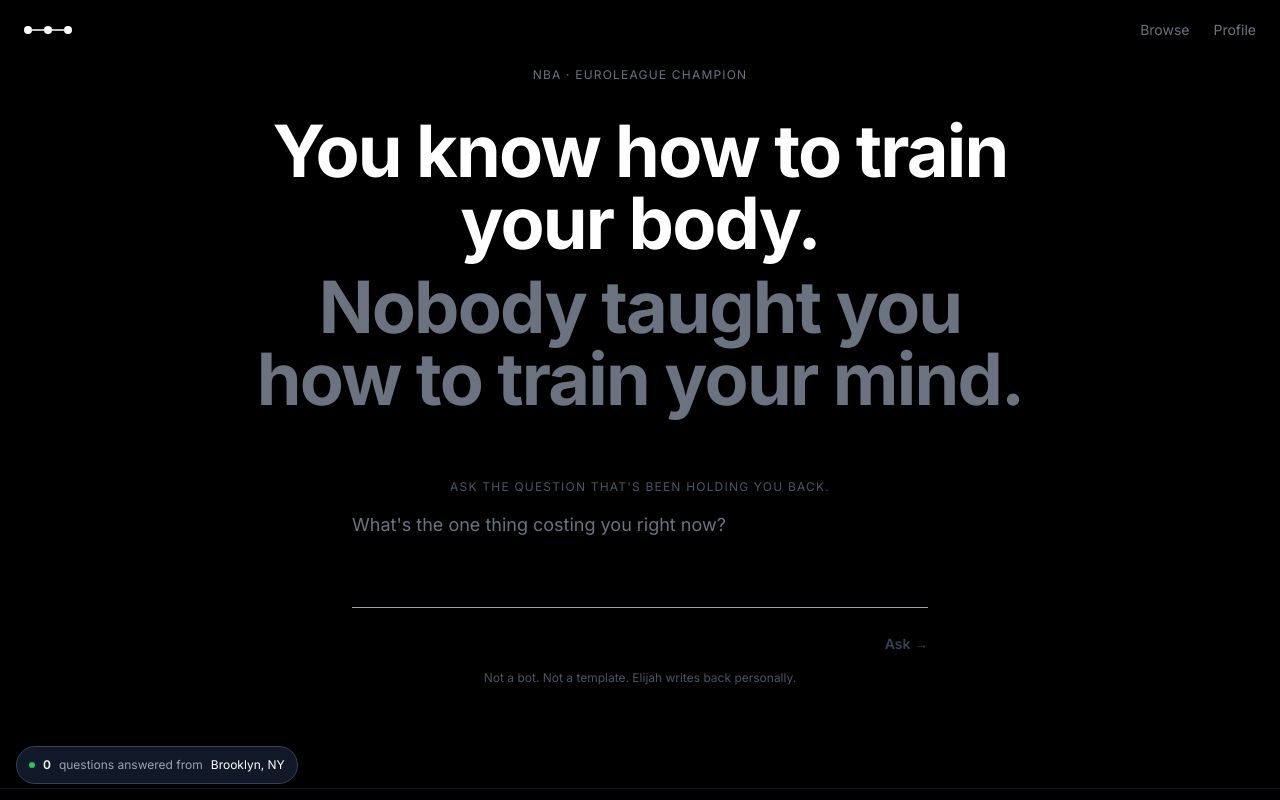
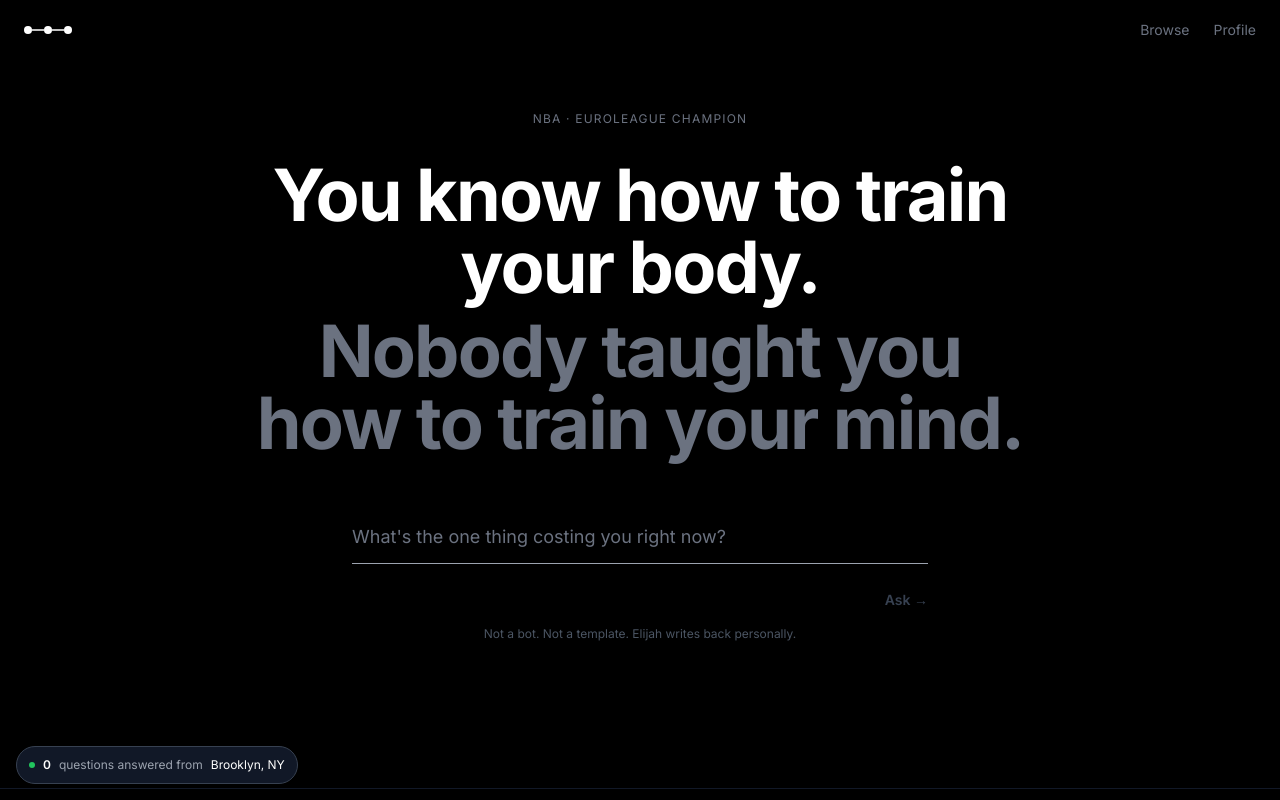
Before and after one commit to ebb95-cpu/ask-elijah, a Next.js app: page / in a window 1280 px wide. Shown: the top 800 px of the page. Built offline with nearby package versions, Linux system fonts and the light colour scheme; no server answers.

Commit message:
Remove redundant label, shrink textarea to 1 row on homepage
Co-Authored-By: Claude Sonnet 4.6 <noreply@anthropic.com>

```diff
--- a/app/page.tsx
+++ b/app/page.tsx
@@ -591,18 +591,14 @@ export default function HomePage() {
         </h2>
 
         <div className="w-full max-w-xl mt-6">
-          <p className="text-xs text-gray-600 uppercase tracking-widest mb-4">
-            Ask the question that&apos;s been holding you back.
-          </p>
           <textarea
             value={question}
             onChange={(e) => setQuestion(e.target.value)}
             onKeyDown={handleKey}
             placeholder="What's the one thing costing you right now?"
-            rows={3}
+            rows={1}
             autoFocus
             className="w-full text-white placeholder-gray-500 text-base sm:text-lg leading-relaxed resize-none outline-none bg-transparent border-b border-gray-700 focus:border-gray-400 transition-colors pb-3"
-            style={{ minHeight: '80px' }}
           />
 
           <div className="mt-5 flex justify-end">
```
